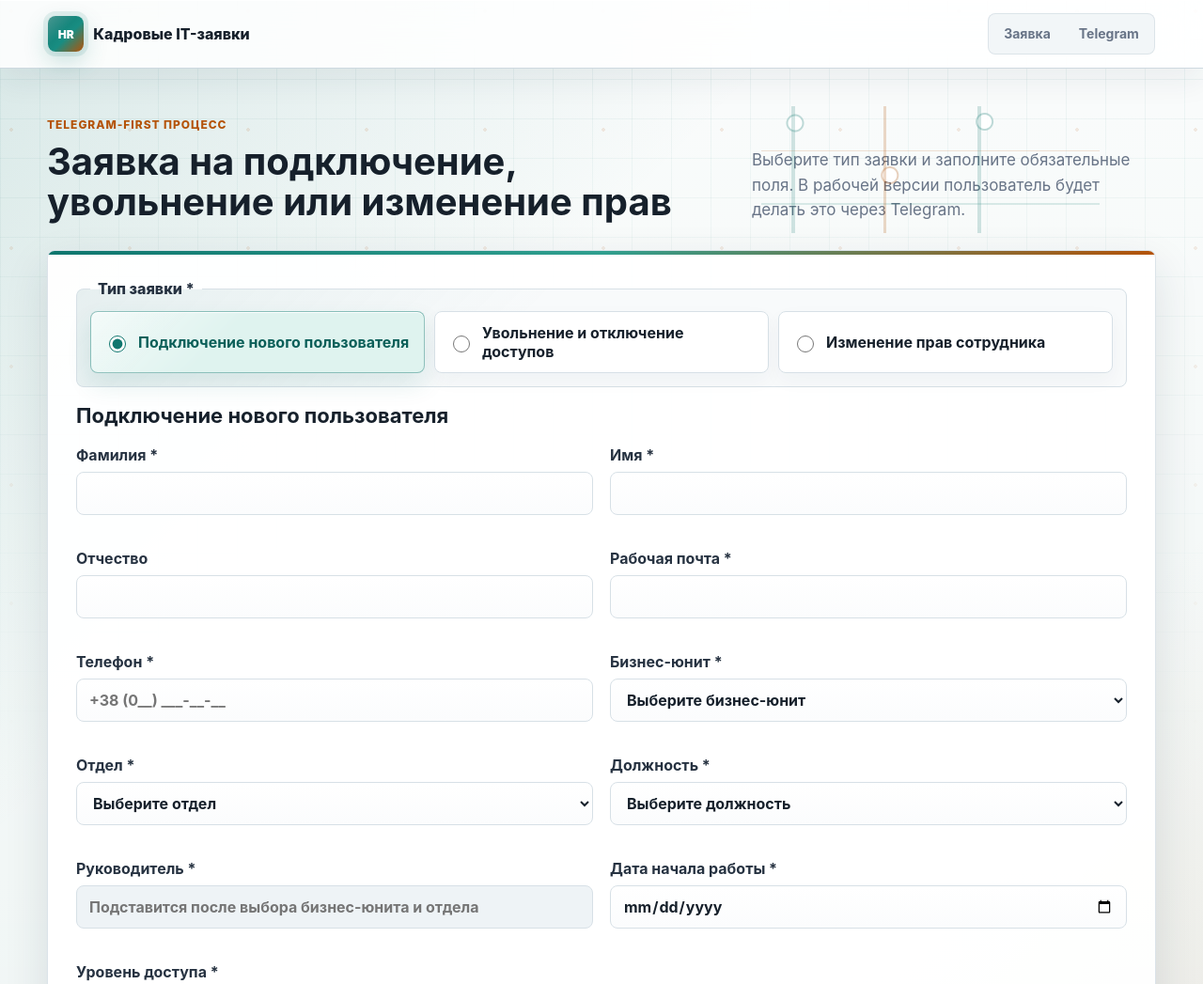
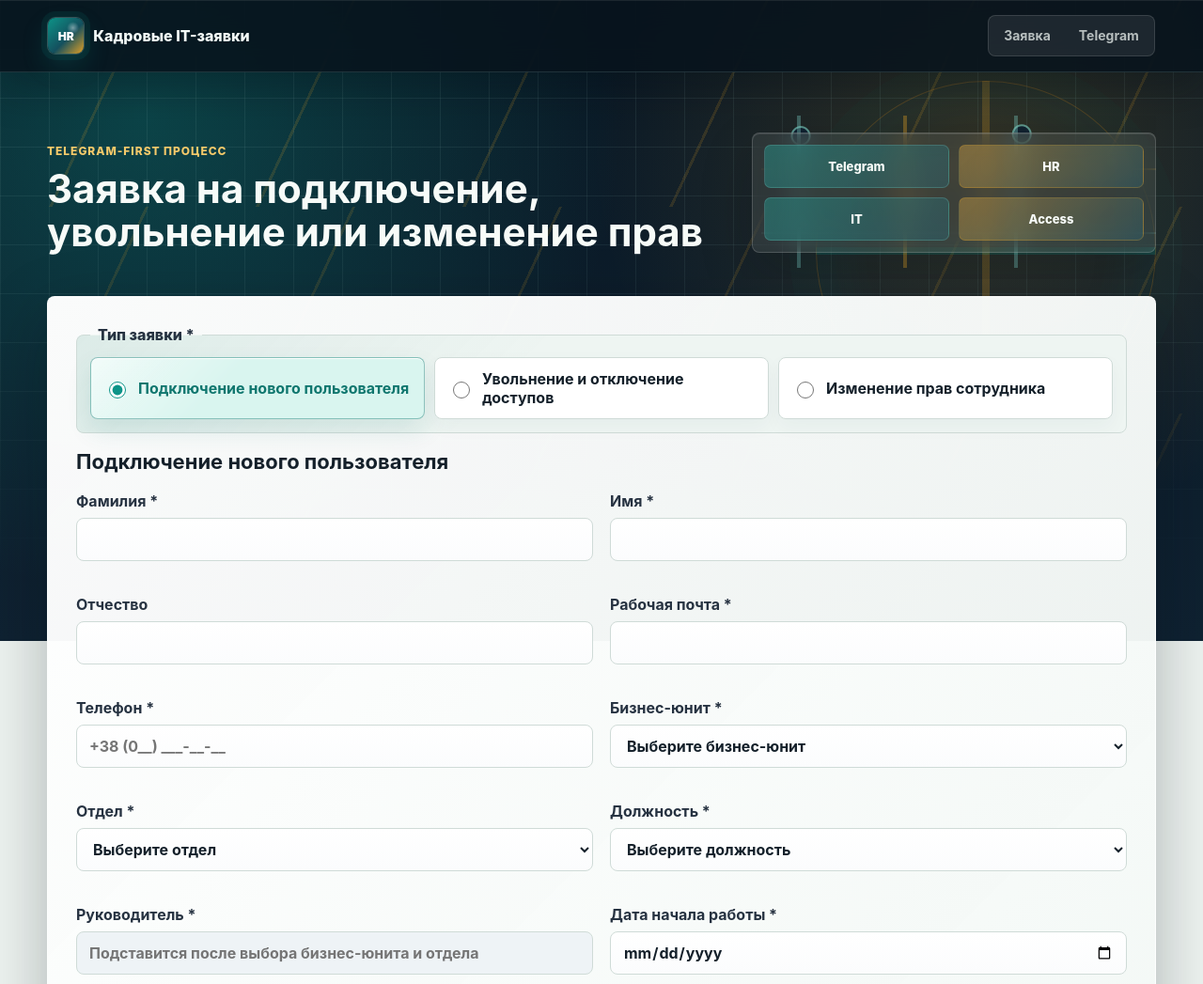
Before and after one commit to tyutyunnik-yuriy/user-onboarding-portal, a website: page public/index.html in a window 1280 px wide. Shown: the top 1047 px of the page at 94% size. Drawn offline with Linux system fonts and the light colour scheme; no server answers.

Commit message:
Add dark command visual design

```diff
--- a/public/index.html
+++ b/public/index.html
@@ -4,7 +4,7 @@
     <meta charset="utf-8" />
     <meta name="viewport" content="width=device-width, initial-scale=1" />
     <title>Кадровые IT-заявки</title>
-    <link rel="stylesheet" href="/styles.css?v=brand-visual-20260907" />
+    <link rel="stylesheet" href="/styles.css?v=dark-command-20260907" />
   </head>
   <body>
     <header class="topbar">
@@ -21,7 +21,12 @@
           <p class="eyebrow">Telegram-first процесс</p>
           <h1>Заявка на подключение, увольнение или изменение прав</h1>
         </div>
-        <p>Выберите тип заявки и заполните обязательные поля. В рабочей версии пользователь будет делать это через Telegram.</p>
+        <div class="signal-board" aria-hidden="true">
+          <span>Telegram</span>
+          <span>HR</span>
+          <span>IT</span>
+          <span>Access</span>
+        </div>
       </section>
 
       <form id="requestForm" class="panel">
--- a/public/styles.css
+++ b/public/styles.css
@@ -1,27 +1,27 @@
 :root {
   color-scheme: light;
-  --bg: #edf4f3;
-  --bg-strong: #dbe9e6;
-  --surface: #ffffff;
-  --surface-soft: #f8fafb;
-  --text: #16202b;
-  --muted: #687487;
-  --line: #d7e0e6;
-  --line-strong: #bccbd4;
-  --primary: #0f766e;
-  --primary-dark: #0b5f59;
-  --primary-soft: #dff3ef;
-  --accent: #b45309;
-  --accent-soft: #fff3dd;
-  --ink: #1d3142;
+  --bg: #08131d;
+  --bg-strong: #0f2232;
+  --surface: #f7faf8;
+  --surface-soft: #eef5f2;
+  --text: #14202a;
+  --muted: #607083;
+  --line: #cfdbd7;
+  --line-strong: #aebfba;
+  --primary: #0d9488;
+  --primary-dark: #0f766e;
+  --primary-soft: #d9f5ef;
+  --accent: #e0a027;
+  --accent-soft: #fff4d8;
+  --ink: #0d1b26;
   --good: #168556;
   --good-soft: #e4f7ec;
   --bad: #bf2f24;
   --bad-soft: #ffe9e7;
   --warning: #9a6700;
   --warning-soft: #fff5d6;
-  --shadow: 0 18px 48px rgba(27, 42, 55, 0.12);
-  --shadow-soft: 0 8px 24px rgba(27, 42, 55, 0.08);
+  --shadow: 0 24px 70px rgba(3, 10, 18, 0.28);
+  --shadow-soft: 0 12px 30px rgba(3, 10, 18, 0.14);
   --radius: 8px;
 }
 
@@ -39,9 +39,9 @@ body {
   min-height: 100vh;
   color: var(--text);
   background:
-    linear-gradient(135deg, rgba(15, 118, 110, 0.14), transparent 32%),
-    linear-gradient(315deg, rgba(180, 83, 9, 0.1), transparent 34%),
-    linear-gradient(180deg, rgba(255, 255, 255, 0.72), rgba(255, 255, 255, 0)),
+    radial-gradient(circle at 12% 8%, rgba(13, 148, 136, 0.34), transparent 28%),
+    radial-gradient(circle at 82% 10%, rgba(224, 160, 39, 0.18), transparent 24%),
+    linear-gradient(180deg, #0a1824 0%, #0f2232 44%, #edf3f0 44%, #edf3f0 100%),
     var(--bg);
   font-family: Inter, ui-sans-serif, system-ui, -apple-system, BlinkMacSystemFont, "Segoe UI", sans-serif;
   letter-spacing: 0;
@@ -54,11 +54,32 @@ body::before {
   z-index: -1;
   pointer-events: none;
   background-image:
-    linear-gradient(rgba(15, 118, 110, 0.06) 1px, transparent 1px),
-    linear-gradient(90deg, rgba(15, 118, 110, 0.06) 1px, transparent 1px),
-    radial-gradient(circle at 12px 12px, rgba(180, 83, 9, 0.13) 1.6px, transparent 1.8px);
-  background-size: 42px 42px, 42px 42px, 126px 126px;
-  mask-image: linear-gradient(180deg, #000 0%, rgba(0, 0, 0, 0.62) 45%, transparent 100%);
+    linear-gradient(rgba(145, 188, 183, 0.12) 1px, transparent 1px),
+    linear-gradient(90deg, rgba(145, 188, 183, 0.12) 1px, transparent 1px),
+    linear-gradient(115deg, transparent 0 48%, rgba(224, 160, 39, 0.18) 48% 49%, transparent 49% 100%);
+  background-size: 52px 52px, 52px 52px, 220px 220px;
+  mask-image: linear-gradient(180deg, #000 0%, rgba(0, 0, 0, 0.72) 42%, transparent 78%);
+}
+
+body::after {
+  content: "";
+  position: fixed;
+  top: 86px;
+  right: max(18px, calc((100vw - 1180px) / 2));
+  z-index: -1;
+  width: min(360px, 36vw);
+  height: min(360px, 36vw);
+  pointer-events: none;
+  border: 1px solid rgba(224, 160, 39, 0.26);
+  border-radius: 50%;
+  background:
+    linear-gradient(90deg, transparent 49%, rgba(224, 160, 39, 0.28) 49% 51%, transparent 51%),
+    linear-gradient(0deg, transparent 49%, rgba(13, 148, 136, 0.28) 49% 51%, transparent 51%),
+    radial-gradient(circle, rgba(13, 148, 136, 0.18) 0 4px, transparent 5px);
+  box-shadow:
+    0 0 0 28px rgba(13, 148, 136, 0.04),
+    inset 0 0 80px rgba(13, 148, 136, 0.12);
+  opacity: 0.86;
 }
 
 button,
@@ -76,18 +97,18 @@ textarea {
   align-items: center;
   justify-content: space-between;
   gap: 24px;
-  padding: 14px clamp(18px, 4vw, 56px);
-  background: rgba(255, 255, 255, 0.86);
-  border-bottom: 1px solid rgba(188, 203, 212, 0.72);
+  padding: 16px clamp(18px, 4vw, 56px);
+  background: rgba(8, 19, 29, 0.86);
+  border-bottom: 1px solid rgba(145, 188, 183, 0.18);
   box-shadow:
-    0 1px 0 rgba(255, 255, 255, 0.8) inset,
-    0 12px 34px rgba(29, 49, 66, 0.07);
+    0 1px 0 rgba(255, 255, 255, 0.08) inset,
+    0 18px 42px rgba(3, 10, 18, 0.28);
   backdrop-filter: blur(18px);
 }
 
 .brand,
 nav a {
-  color: var(--text);
+  color: #f3faf7;
   text-decoration: none;
 }
 
@@ -108,11 +129,12 @@ nav a {
   color: #ffffff;
   border-radius: 8px;
   background:
-    linear-gradient(135deg, rgba(255, 255, 255, 0.24), transparent 42%),
-    linear-gradient(135deg, var(--primary), #188d82 56%, var(--accent));
+    radial-gradient(circle at 70% 28%, rgba(255, 255, 255, 0.42), transparent 17%),
+    linear-gradient(135deg, var(--primary), #14505e 56%, var(--accent));
   box-shadow:
-    0 10px 26px rgba(15, 118, 110, 0.24),
-    0 0 0 5px rgba(15, 118, 110, 0.1);
+    0 12px 28px rgba(13, 148, 136, 0.24),
+    0 0 0 1px rgba(255, 255, 255, 0.2),
+    0 0 0 7px rgba(13, 148, 136, 0.11);
   font-size: 12px;
   font-weight: 950;
 }
@@ -122,30 +144,30 @@ nav {
   flex-wrap: wrap;
   gap: 6px;
   padding: 4px;
-  background: rgba(238, 243, 246, 0.72);
-  border: 1px solid rgba(215, 224, 230, 0.8);
+  background: rgba(255, 255, 255, 0.08);
+  border: 1px solid rgba(255, 255, 255, 0.13);
   border-radius: var(--radius);
 }
 
 nav a {
   min-height: 34px;
   padding: 8px 12px;
-  color: var(--muted);
+  color: rgba(243, 250, 247, 0.72);
   border-radius: 6px;
   font-size: 14px;
   font-weight: 750;
 }
 
 nav a:hover {
-  color: var(--primary-dark);
-  background: #ffffff;
+  color: #ffffff;
+  background: rgba(255, 255, 255, 0.14);
   box-shadow: var(--shadow-soft);
 }
 
 .page {
   width: min(1180px, calc(100% - 32px));
   margin: 0 auto;
-  padding: 40px 0 72px;
+  padding: 46px 0 72px;
 }
 
 .intro {
@@ -156,23 +178,23 @@ nav a:hover {
   gap: 28px;
   align-items: end;
   margin-bottom: 18px;
-  padding: 12px 0;
+  padding: 18px 0 28px;
 }
 
 .intro::before {
   content: "";
   position: absolute;
-  right: clamp(0px, 5vw, 60px);
-  bottom: 0;
-  width: min(360px, 34vw);
-  height: 150px;
+  right: 0;
+  bottom: 12px;
+  width: min(420px, 38vw);
+  height: 180px;
   pointer-events: none;
   background:
-    linear-gradient(90deg, transparent 0 9%, rgba(15, 118, 110, 0.2) 9% 10%, transparent 10% 36%, rgba(180, 83, 9, 0.24) 36% 37%, transparent 37% 64%, rgba(15, 118, 110, 0.2) 64% 65%, transparent 65%),
-    linear-gradient(0deg, transparent 0 20%, rgba(15, 118, 110, 0.16) 20% 21%, transparent 21% 58%, rgba(180, 83, 9, 0.18) 58% 59%, transparent 59%),
-    radial-gradient(circle at 10% 22%, #ffffff 0 7px, rgba(15, 118, 110, 0.28) 8px 9px, transparent 10px),
-    radial-gradient(circle at 38% 59%, #ffffff 0 7px, rgba(180, 83, 9, 0.28) 8px 9px, transparent 10px),
-    radial-gradient(circle at 66% 21%, #ffffff 0 7px, rgba(15, 118, 110, 0.28) 8px 9px, transparent 10px);
+    linear-gradient(90deg, transparent 0 9%, rgba(130, 222, 211, 0.38) 9% 10%, transparent 10% 36%, rgba(224, 160, 39, 0.42) 36% 37%, transparent 37% 64%, rgba(130, 222, 211, 0.38) 64% 65%, transparent 65%),
+    linear-gradient(0deg, transparent 0 20%, rgba(130, 222, 211, 0.26) 20% 21%, transparent 21% 58%, rgba(224, 160, 39, 0.3) 58% 59%, transparent 59%),
+    radial-gradient(circle at 10% 22%, #0f2232 0 8px, rgba(130, 222, 211, 0.66) 9px 10px, transparent 11px),
+    radial-gradient(circle at 38% 59%, #0f2232 0 8px, rgba(224, 160, 39, 0.7) 9px 10px, transparent 11px),
+    radial-gradient(circle at 66% 21%, #0f2232 0 8px, rgba(130, 222, 211, 0.66) 9px 10px, transparent 11px);
   opacity: 0.9;
 }
 
@@ -180,9 +202,61 @@ nav a:hover {
   grid-template-columns: minmax(0, 1fr) auto;
 }
 
+.admin-hero-actions {
+  display: grid;
+  gap: 14px;
+  justify-items: end;
+}
+
+.signal-board {
+  position: relative;
+  z-index: 1;
+  display: grid;
+  grid-template-columns: repeat(2, minmax(120px, 1fr));
+  gap: 10px;
+  align-self: center;
+  min-width: min(430px, 100%);
+  padding: 12px;
+  background: rgba(255, 255, 255, 0.08);
+  border: 1px solid rgba(255, 255, 255, 0.16);
+  border-radius: var(--radius);
+  box-shadow:
+    inset 0 1px 0 rgba(255, 255, 255, 0.1),
+    0 22px 56px rgba(3, 10, 18, 0.18);
+  backdrop-filter: blur(12px);
+}
+
+.signal-board.compact {
+  grid-template-columns: repeat(3, minmax(88px, 1fr));
+  min-width: 0;
+}
+
+.signal-board span {
+  display: grid;
+  place-items: center;
+  min-height: 46px;
+  padding: 8px 12px;
+  color: #f7fbf8;
+  background:
+    linear-gradient(135deg, rgba(13, 148, 136, 0.4), rgba(20, 80, 94, 0.4)),
+    rgba(255, 255, 255, 0.08);
+  border: 1px solid rgba(130, 222, 211, 0.22);
+  border-radius: 7px;
+  font-size: 13px;
+  font-weight: 850;
+}
+
+.signal-board span:nth-child(2),
+.signal-board span:nth-child(4) {
+  background:
+    linear-gradient(135deg, rgba(224, 160, 39, 0.32), rgba(20, 80, 94, 0.34)),
+    rgba(255, 255, 255, 0.08);
+  border-color: rgba(224, 160, 39, 0.25);
+}
+
 .eyebrow {
   margin: 0 0 10px;
-  color: var(--accent);
+  color: #f5c96a;
   font-size: 12px;
   font-weight: 850;
   letter-spacing: 0.08em;
@@ -198,7 +272,8 @@ p {
 h1 {
   max-width: 880px;
   margin-bottom: 0;
-  font-size: 40px;
+  color: #f7fbf8;
+  font-size: 42px;
   line-height: 1.08;
   letter-spacing: 0;
 }
@@ -211,7 +286,7 @@ h2 {
 
 .intro p:last-child {
   margin-bottom: 0;
-  color: var(--muted);
+  color: rgba(229, 239, 236, 0.72);
   font-size: 17px;
   line-height: 1.55;
 }
@@ -220,8 +295,9 @@ h2 {
   position: relative;
   overflow: hidden;
   padding: clamp(18px, 3vw, 30px);
-  background: rgba(255, 255, 255, 0.94);
-  border: 1px solid rgba(215, 224, 230, 0.88);
+  background:
+    linear-gradient(135deg, rgba(255, 255, 255, 0.98), rgba(241, 247, 244, 0.96));
+  border: 1px solid rgba(255, 255, 255, 0.72);
   border-radius: var(--radius);
   box-shadow: var(--shadow);
 }
@@ -230,8 +306,9 @@ h2 {
   content: "";
   position: absolute;
   inset: 0 0 auto;
-  height: 4px;
-  background: linear-gradient(90deg, var(--primary), #2f9f8f, var(--accent));
+  width: 6px;
+  height: auto;
+  background: linear-gradient(180deg, var(--primary), #14505e 54%, var(--accent));
 }
 
 .panel.narrow {
@@ -434,8 +511,10 @@ button {
 }
 
 button:hover {
-  background: linear-gradient(180deg, #0f766e, var(--primary-dark));
-  box-shadow: 0 12px 28px rgba(15, 118, 110, 0.28);
+  background:
+    linear-gradient(135deg, rgba(255, 255, 255, 0.18), transparent 40%),
+    linear-gradient(180deg, #0d9488, #0f5f67);
+  box-shadow: 0 12px 28px rgba(13, 148, 136, 0.3);
   transform: translateY(-1px);
 }
 
@@ -487,9 +566,9 @@ button.secondary:hover {
   margin-bottom: 18px;
   padding: 5px;
   background:
-    linear-gradient(135deg, rgba(15, 118, 110, 0.07), transparent 34%),
-    rgba(255, 255, 255, 0.76);
-  border: 1px solid var(--line);
+    linear-gradient(135deg, rgba(224, 160, 39, 0.14), transparent 36%),
+    rgba(255, 255, 255, 0.88);
+  border: 1px solid rgba(255, 255, 255, 0.76);
   border-radius: var(--radius);
   box-shadow: var(--shadow-soft);
 }
@@ -503,8 +582,8 @@ button.secondary:hover {
 .tab:hover,
 .tab.active {
   color: #ffffff;
-  background: var(--primary);
-  box-shadow: 0 8px 18px rgba(15, 118, 110, 0.18);
+  background: linear-gradient(135deg, #0d9488, #14505e);
+  box-shadow: 0 8px 18px rgba(13, 148, 136, 0.22);
 }
 
 .hidden {
@@ -515,9 +594,9 @@ button.secondary:hover {
   margin-bottom: 18px;
   padding: 14px;
   background:
-    linear-gradient(135deg, rgba(15, 118, 110, 0.07), transparent 38%),
-    rgba(255, 255, 255, 0.78);
-  border: 1px solid var(--line);
+    linear-gradient(135deg, rgba(13, 148, 136, 0.1), transparent 38%),
+    rgba(255, 255, 255, 0.9);
+  border: 1px solid rgba(255, 255, 255, 0.78);
   border-radius: var(--radius);
   box-shadow: var(--shadow-soft);
 }
@@ -559,7 +638,7 @@ button.secondary:hover {
 
 .employee-card.editing {
   border-color: rgba(15, 118, 110, 0.45);
-  background: linear-gradient(180deg, rgba(223, 243, 239, 0.42), rgba(255, 255, 255, 0.96));
+  background: linear-gradient(180deg, rgba(217, 245, 239, 0.55), rgba(255, 255, 255, 0.96));
 }
 
 .employee-compact-list,
@@ -569,7 +648,9 @@ button.secondary:hover {
   border: 1px solid var(--line);
   border-radius: var(--radius);
   overflow: hidden;
-  background: var(--surface);
+  background:
+    linear-gradient(180deg, rgba(255, 255, 255, 0.98), rgba(241, 247, 244, 0.96));
+  box-shadow: var(--shadow-soft);
 }
 
 .employee-card.compact,
@@ -589,7 +670,7 @@ button.secondary:hover {
 
 .employee-card.compact.expanded,
 .request-card.request-compact.expanded {
-  background: linear-gradient(180deg, rgba(223, 243, 239, 0.25), rgba(255, 255, 255, 0.98));
+  background: linear-gradient(180deg, rgba(217, 245, 239, 0.44), rgba(255, 255, 255, 0.98));
 }
 
 .employee-summary,
@@ -611,7 +692,7 @@ button.secondary:hover {
 
 .employee-summary:hover,
 .request-summary:hover {
-  background: var(--surface-soft);
+  background: rgba(13, 148, 136, 0.08);
   box-shadow: none;
   transform: none;
 }
@@ -650,8 +731,8 @@ button.secondary:hover {
   gap: 12px;
   margin-top: 12px;
   padding: 12px 14px;
-  background: rgba(255, 255, 255, 0.82);
-  border: 1px solid var(--line);
+  background: rgba(255, 255, 255, 0.9);
+  border: 1px solid rgba(255, 255, 255, 0.78);
   border-radius: var(--radius);
 }
 
@@ -680,8 +761,8 @@ button.secondary:hover {
   min-height: 54px;
   padding: 10px 12px;
   color: var(--text);
-  background: rgba(255, 255, 255, 0.86);
-  border: 1px solid var(--line);
+  background: rgba(255, 255, 255, 0.92);
+  border: 1px solid rgba(255, 255, 255, 0.78);
   border-radius: var(--radius);
   box-shadow: none;
   text-align: left;
@@ -690,8 +771,8 @@ button.secondary:hover {
 .dictionary-filter:hover,
 .dictionary-filter.active {
   color: #ffffff;
-  background: var(--primary);
-  box-shadow: 0 9px 20px rgba(15, 118, 110, 0.18);
+  background: linear-gradient(135deg, #0d9488, #14505e);
+  box-shadow: 0 9px 20px rgba(13, 148, 136, 0.22);
 }
 
 .dictionary-filter span {
@@ -774,7 +855,7 @@ button.secondary:hover {
 }
 
 .dictionary-item.compact-row.editing {
-  background: linear-gradient(180deg, rgba(223, 243, 239, 0.48), rgba(255, 255, 255, 0.96));
+  background: linear-gradient(180deg, rgba(217, 245, 239, 0.58), rgba(255, 255, 255, 0.96));
   box-shadow: inset 3px 0 0 var(--primary);
 }
 
```
Also changed, not shown: public/admin.html (+9 -2 lines), public/telegram.html (+1 -1 lines).
